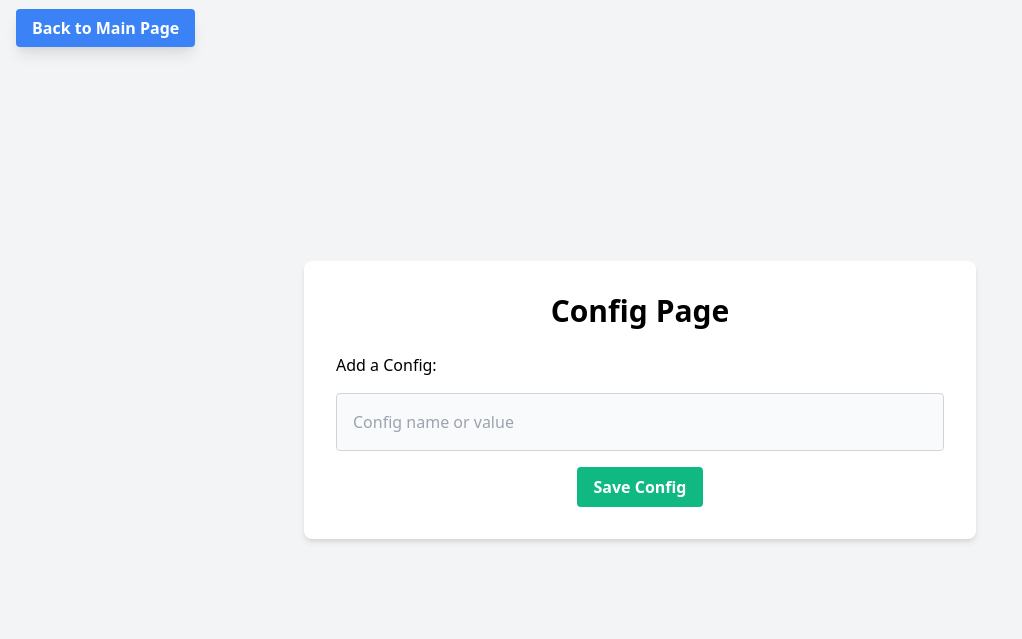
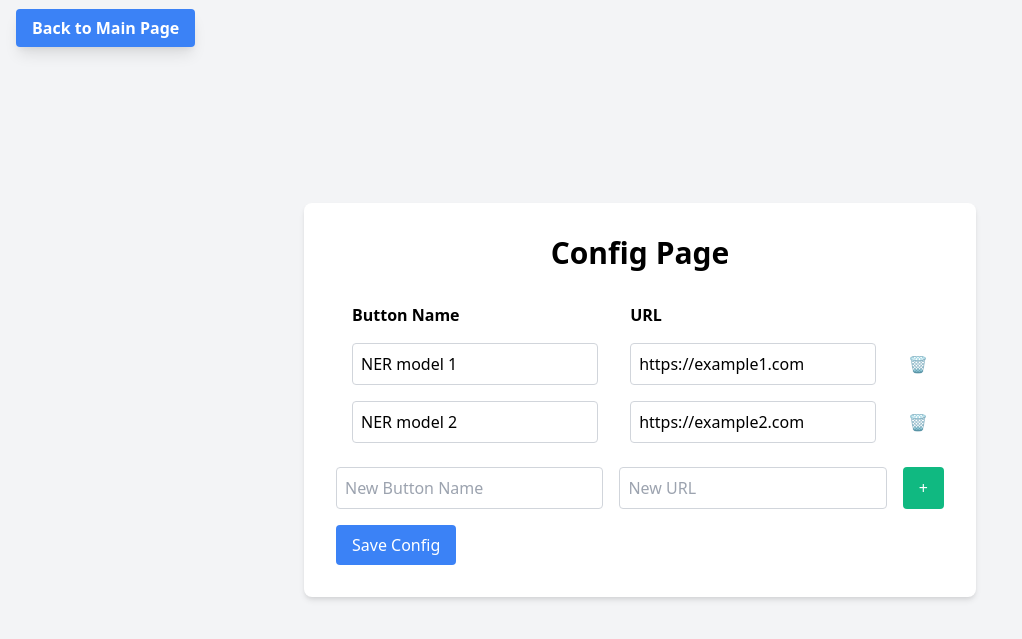
Before and after one commit to llinauer/ner_visualizer, a Flask app: page /config in a window 1280 px wide. Shown: the top 639 px of the page, without its empty margins (0-1022 px from the left). Run offline with Flask 3, Linux system fonts and the light colour scheme.

Commit message:
ChatGPT coding done

```diff
--- a/ner_visualizer/app.py
+++ b/ner_visualizer/app.py
@@ -1,10 +1,27 @@
-from flask import Flask, render_template, request, redirect, url_for
+from flask import Flask, render_template, request, redirect, url_for, jsonify
 from markupsafe import Markup
+from jinja2 import Environment
+import json
 import re
+import os
 
 app = Flask(__name__)
 
-configs = []
+CONFIG_FILE_PATH = os.path.join(os.path.dirname(os.path.abspath(__file__)), 'config.json')
+
+# Function to load the config from a file
+def load_config():
+    if os.path.exists(CONFIG_FILE_PATH):
+        try:
+            with open(CONFIG_FILE_PATH, 'r') as f:
+                return json.load(f)
+        except json.JSONDecodeError:
+            print("Error decoding JSON from the config file.")
+            return []  # Return an empty list if there is an error decoding the JSON
+    else:
+        print("Config file not found.")
+        return []
+
 
 # Shared keyword data
 HIGHLIGHTS = {
@@ -76,23 +93,50 @@ def index():
         # Perform highlight
         highlighted_html = highlight_text(raw_text, strategy=action)
 
+    config = load_config()
+
     return render_template(
         "index.html",
         raw_text=raw_text,
         highlighted_text=Markup(highlighted_html),
-        type_colors=type_color_map
+        type_colors=type_color_map,
+        configs=config
     )
+
+@app.route('/send-url', methods=['POST'])
+def send_url():
+    url = request.form['url']
+    # Do something with the URL, like process it or store it
+    return jsonify({'status': 'success', 'url': url})
 
 @app.route("/config", methods=["GET", "POST"])
 def config():
-    global configs
+    configs = load_config()  # Load current configs from the file
+    env = Environment()  # Create a Jinja2 environment
+
     if request.method == "POST":
-        # For now, we'll just save the text input as a new config
-        config_input = request.form.get("config_input")
-        if config_input:
-            configs.append(config_input)
+        action = request.form.get("action")
 
-    return render_template("config.html", configs=configs)
+        if action == "add":
+            button_name = request.form.get("button_name")
+            url_input = request.form.get("url_input")
+            configs.append({"button_name": button_name, "url": url_input})
+            save_configs(configs)
+
+        elif action == "delete":
+            index = int(request.form.get("index"))
+            if 0 <= index < len(configs):
+                del configs[index]
+                save_configs(configs)
+
+        elif action == "update":
+            index = int(request.form.get("index"))
+            new_url = request.form.get("new_url")
+            if 0 <= index < len(configs):
+                configs[index]["url"] = new_url
+                save_configs(configs)
+
+    return render_template("config.html", configs=configs, enumerate=enumerate)
 
 if __name__ == "__main__":
     app.run(debug=True)
--- /dev/null
+++ b/ner_visualizer/config.json
@@ -0,0 +1,10 @@
+[
+    {
+      "button_name": "NER model 1",
+      "url": "https://example1.com"
+    },
+    {
+      "button_name": "NER model 2",
+      "url": "https://example2.com"
+    }
+  ]
--- a/ner_visualizer/templates/config.html
+++ b/ner_visualizer/templates/config.html
@@ -17,27 +17,79 @@
   <div class="bg-white shadow-md rounded-lg p-8 max-w-2xl w-full">
     <h1 class="text-3xl font-bold mb-6 text-center">Config Page</h1>
 
-    <!-- Form for Adding Configs (Empty for now) -->
-    <form method="POST" class="space-y-4">
-      <label for="config_input" class="block font-medium">Add a Config:</label>
-      <input type="text" name="config_input" id="config_input" class="w-full p-4 border border-gray-300 rounded bg-gray-50 text-gray-800" placeholder="Config name or value" required />
+    <!-- Table of Button-URL Pairs -->
+    <form method="POST" id="config-form">
+      <table class="min-w-full table-auto mb-4">
+        <thead>
+          <tr>
+            <th class="px-4 py-2 text-left">Button Name</th>
+            <th class="px-4 py-2 text-left">URL</th>
+            <th class="px-4 py-2"></th>
+          </tr>
+        </thead>
+        <tbody id="button-url-table">
+          {% for idx, pair in enumerate(configs) %}
+          <tr id="pair-{{ idx }}">
+            <td class="px-4 py-2">
+              <input type="text" class="w-full p-2 border border-gray-300 rounded" name="button_name_{{ idx }}" value="{{ pair['button_name'] }}" readonly />
+            </td>
+            <td class="px-4 py-2">
+              <input type="url" class="w-full p-2 border border-gray-300 rounded" name="url_{{ idx }}" value="{{ pair['url'] }}" />
+            </td>
+            <td class="px-4 py-2 text-center">
+              <button type="button" class="text-red-500" onclick="deletePair({{ idx }})">🗑️</button>
+            </td>
+          </tr>
+          {% endfor %}
+        </tbody>
+      </table>
 
-      <div class="flex gap-4 justify-center">
-        <button type="submit" class="bg-green-500 hover:bg-green-600 text-white font-semibold py-2 px-4 rounded">
-          Save Config
-        </button>
+      <!-- Add New Button-URL Pair (Always Visible) -->
+      <div class="mt-4 flex gap-4" id="new-row-container">
+        <input type="text" id="new-button-name" class="w-full p-2 border border-gray-300 rounded" placeholder="New Button Name" />
+        <input type="url" id="new-url" class="w-full p-2 border border-gray-300 rounded" placeholder="New URL" />
+        <button type="button" onclick="addPair()" class="bg-green-500 hover:bg-green-600 text-white py-2 px-4 rounded">+</button>
       </div>
+
+      <!-- Save Config Button -->
+      <button type="submit" class="bg-blue-500 hover:bg-blue-600 text-white py-2 px-4 rounded mt-4">Save Config</button>
     </form>
+  </div>
 
-    <!-- Display Configs (If applicable) -->
-    {% if configs %}
-      <h2 class="text-xl font-semibold mt-6">Current Configs:</h2>
-      <ul class="list-disc pl-6">
-        {% for config in configs %}
-          <li>{{ config }}</li>
-        {% endfor %}
-      </ul>
-    {% endif %}
-  </div>
+  <script>
+    function addPair() {
+      const buttonName = document.getElementById('new-button-name').value;
+      const url = document.getElementById('new-url').value;
+
+      if (!buttonName || !url) return;
+
+      const table = document.getElementById('button-url-table');
+      const rowIndex = table.rows.length;
+
+      const newRow = document.createElement('tr');
+      newRow.id = `pair-${rowIndex}`;
+      newRow.innerHTML = `
+        <td class="px-4 py-2">
+          <input type="text" class="w-full p-2 border border-gray-300 rounded" name="button_name_${rowIndex}" value="${buttonName}" readonly />
+        </td>
+        <td class="px-4 py-2">
+          <input type="url" class="w-full p-2 border border-gray-300 rounded" name="url_${rowIndex}" value="${url}" />
+        </td>
+        <td class="px-4 py-2 text-center">
+          <button type="button" class="text-red-500" onclick="deletePair(${rowIndex})">🗑️</button>
+        </td>
+      `;
+      table.appendChild(newRow);
+
+      // Clear input fields
+      document.getElementById('new-button-name').value = '';
+      document.getElementById('new-url').value = '';
+    }
+
+    function deletePair(index) {
+      const row = document.getElementById(`pair-${index}`);
+      row.remove();
+    }
+  </script>
 </body>
 </html>
```
Also changed, not shown: ner_visualizer/templates/index.html (+43 -30 lines).
